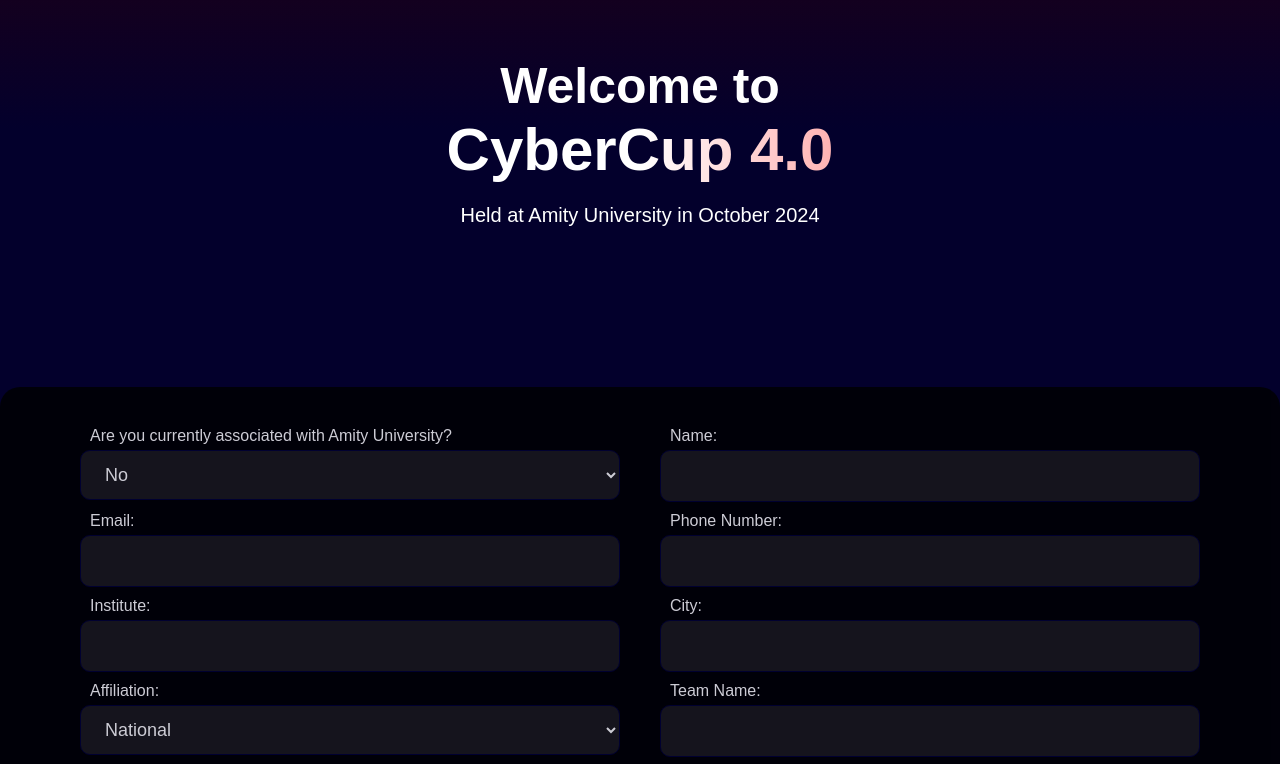
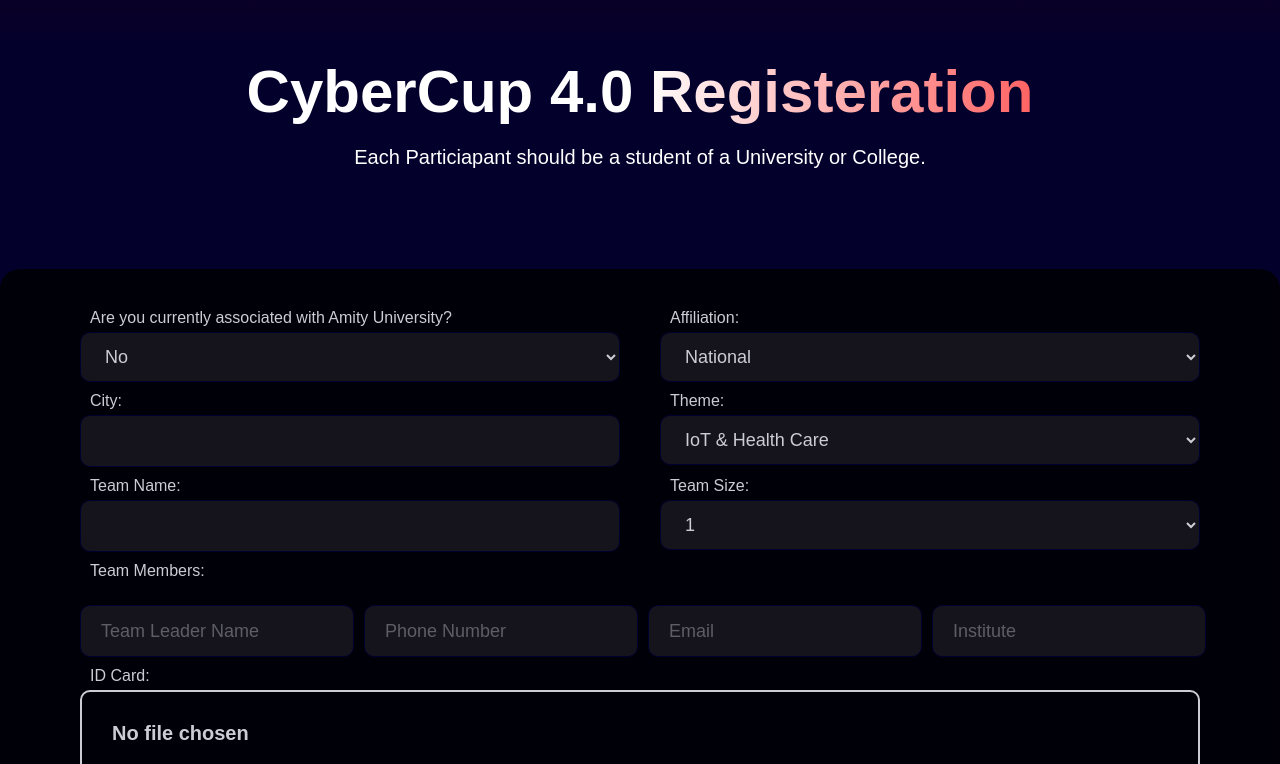
Before and after one commit to cyanxcode/CyberCup, a plain HTML site: page index.html in a window 1280 px wide. Shown: the part 313-1077 px from the top of the page. Drawn offline with Linux system fonts and the light colour scheme.

Commit message:
Functional Association Bit and Prroper order of fields

```diff
--- a/index.html
+++ b/index.html
@@ -13,9 +13,8 @@
         <img src="https://raw.githubusercontent.com/Amity-ASET/Amity-ASET.github.io/main/images/cybercup-logo-red-square.png"
         alt="CyberCup" class="img2">
     </nav>
-    <h1>Welcome to</h1>
-    <h2>CyberCup 4.0</h2>
-    <h4>Held at Amity University in October 2024</h4>
+    <h2>CyberCup 4.0 Registeration</h2>
+    <h4>Each Particiapant should be a student of a University or College.</h4>
     <form>
         <div class="field">
             <label for="Amity">Are you currently associated with Amity University? </label>
@@ -24,40 +23,20 @@
                 <option value="Yes">Yes</option>
           </select>
         </div>
-        <div class="field">
-            <label for="Name">Name: </label>
-            <input type="text" class="input" id="Name">
-        </div>
-        <div class="field">
-            <label for="Email">Email: </label>
-            <input type="text" class="input" id="Email">
-        </div>
-        <div class="field">
-            <label for="Phone">Phone Number: </label>
-            <input type="text" class="input" id="Phone">
-        </div>
-        <div class="field">
-            <label for="Institute">Institute: </label>
-            <input type="text" class="input" id="Institute">
-        </div>
-        <div class="field">
-            <label for="City">City: </label>
-            <input type="text" class="input" id="City">
-        </div>
-        <div class="field">
+        <div class="field amity">
             <label for="Affiliation">Affiliation: </label>
             <select name="Team Number" id="Affiliation" class="input">
             <option value="National">National</option>
             <option value="International">International</option>
           </select>
         </div>
-        <div class="field hide" id="countryX">
+        <div class="field hide amity" id="countryX">
             <label for="Country">Country: </label>
             <input type="text" class="input" id="Country">
         </div>
-        <div class="field">
-            <label for="Team">Team Name: </label>
-            <input type="text" class="input" id="Team">
+        <div class="field amity">
+            <label for="City">City: </label>
+            <input type="text" class="input" id="City">
         </div>
         <div class="field">
             <label for="Theme">Theme: </label>
@@ -68,19 +47,41 @@
           </select>
         </div>
         <div class="field">
+            <label for="Team">Team Name: </label>
+            <input type="text" class="input" id="Team">
+        </div>
+        <div class="field">
             <label for="Size">Team Size: </label>
             <select name="Team Number" id="Size" class="input">
-            <option value="2">2</option>
-            <option value="3">3</option>
-            <option value="4">4</option>
-            <option value="5">5</option>
+                <option value="1">1</option>
+                <option value="2">2</option>
+                <option value="3">3</option>
+                <option value="4">4</option>
+                <option value="5">5</option>
           </select>
         </div>
         <div class="members">
             <label>Team Members: </label>
-            <div class="row" id="row2">
+            <div class="row" id="row1">
                 <div class="field">
-                    <input type="text" class="input" placeholder="Name">
+                    <input type="text" class="input" placeholder="Team Leader Name">
+                </div>
+                <div class="field">
+                    <input type="text" class="input" placeholder="Phone Number">
+                </div>
+                <div class="field">
+                    <input type="text" class="input" placeholder="Email">
+                </div>
+                <div class="field">
+                    <input type="text" class="input" placeholder="Institute">
+                </div>
+            </div>
+            <div class="row hide" id="row2">
+                <div class="field">
+                    <input type="text" class="input" placeholder="Member Name">
+                </div>
+                <div class="field">
+                    <input type="text" class="input" placeholder="Phone Number">
                 </div>
                 <div class="field">
                     <input type="text" class="input" placeholder="Email">
@@ -91,7 +92,10 @@
             </div>
             <div class="row hide" id="row3">
                 <div class="field">
-                    <input type="text" class="input" placeholder="Name">
+                    <input type="text" class="input" placeholder="Member Name">
+                </div>
+                <div class="field">
+                    <input type="text" class="input" placeholder="Phone Number">
                 </div>
                 <div class="field">
                     <input type="text" class="input" placeholder="Email">
@@ -102,7 +106,10 @@
             </div>
             <div class="row hide" id="row4">
                 <div class="field">
-                    <input type="text" class="input" placeholder="Name">
+                    <input type="text" class="input" placeholder="Member Name">
+                </div>
+                <div class="field">
+                    <input type="text" class="input" placeholder="Phone Number">
                 </div>
                 <div class="field">
                     <input type="text" class="input" placeholder="Email">
@@ -113,7 +120,10 @@
             </div>
             <div class="row hide" id="row5">
                 <div class="field">
-                    <input type="text" class="input" placeholder="Name">
+                    <input type="text" class="input" placeholder="Member Name">
+                </div>
+                <div class="field">
+                    <input type="text" class="input" placeholder="Phone Number">
                 </div>
                 <div class="field">
                     <input type="text" class="input" placeholder="Email">
@@ -138,6 +148,9 @@
 
     let nationality = document.getElementById("Affiliation");
     let country = document.getElementById("countryX");
+
+    let affiliated = document.getElementById("Amity");
+    let toHide = document.getElementsByClassName("amity");
     nationality.onchange = function(){
         switch(nationality.value){
             case 'National':
@@ -148,25 +161,49 @@
                 break;
         }
     }
+    affiliated.onchange = function(){
+        switch(affiliated.value){
+            case 'Yes':
+                for (let index = 0; index < toHide.length; index++) {
+                    toHide[index].classList.add("hide");
+                }
+                break;
+            case 'No':
+                for (let index = 0; index < toHide.length; index++) {
+                    toHide[index].classList.remove("hide");
+                }
+                break;
+        }
+    }
 
     size.onchange = function(){
         switch (size.value){
+            case '1':
+                row2.classList.add("hide");
+                row3.classList.add("hide");
+                row4.classList.add("hide");
+                row5.classList.add("hide");
+                break;
             case '2':
+                row2.classList.remove("hide");
                 row3.classList.add("hide");
                 row4.classList.add("hide");
                 row5.classList.add("hide");
                 break;
             case '3':
+                row2.classList.remove("hide");
                 row3.classList.remove("hide");
                 row4.classList.add("hide");
                 row5.classList.add("hide");
                 break;
             case '4':
+                row2.classList.remove("hide");
                 row3.classList.remove("hide");
                 row4.classList.remove("hide");
                 row5.classList.add("hide");
                 break;
             case '5':
+                row2.classList.remove("hide");
                 row3.classList.remove("hide");
                 row4.classList.remove("hide");
                 row5.classList.remove("hide");
--- a/style.css
+++ b/style.css
@@ -18,26 +18,20 @@ nav{
     box-sizing: border-box;
     align-items: center;
 }
-h1{
-    text-align: center;
-    font-size: 50px;
-    font-weight: 700;
+h2{
     margin-top: 60px;
-}
-h2{
     text-align: center;
     background: rgb(255,0,0);
     background: linear-gradient(270deg, rgba(255,0,0,1) 0%, rgb(255, 255, 255) 50%);
     -webkit-background-clip: text;
     -webkit-text-fill-color: transparent;
-    font-size: 60px;
     font-weight: 800;
 }
 h4{
     text-align: center;
     font-size: 20px;
     font-weight: 500;
-    margin-top: 20px;
+    margin: 20px;
 }
 form{
     gap: 10px;
@@ -47,7 +41,7 @@ form{
     width: 100vw;
     border-radius: 20px;
     opacity: 0.8;
-    margin-top: 160px;
+    margin-top: 100px;
 }
 .input{
     height: 50px;
@@ -95,7 +89,7 @@ option{
 .members{
     display: flex;
     flex-direction: column;
-    gap:10px;
+    gap:25px;
     grid-column: span 2 / auto;
 }
 .row{
@@ -121,6 +115,9 @@ option{
     .img2{
         width:120px;
     }
+    h2{
+        font-size: 60px;
+    }
 }
 @media only screen and (max-width: 720px){
     form{
@@ -140,4 +137,7 @@ option{
     .img2{
         width:60px;
     }
+    h2{
+        font-size: 40px;
+    }
 }
```
